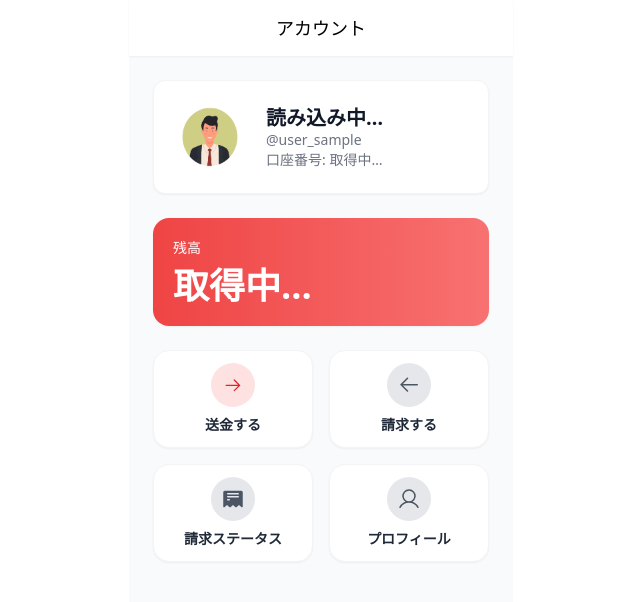
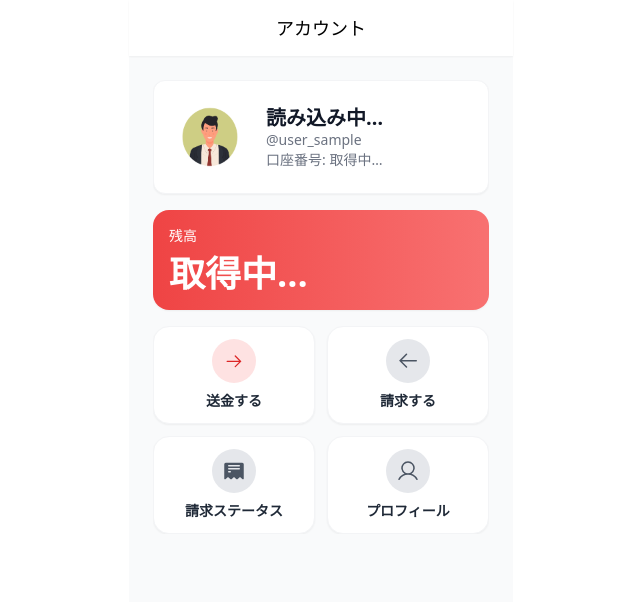
Before and after one commit to deraryo4559/GroupeF, a React (Vite) app in the folder front/: page / in a window 1280 px wide. Shown: the top 602 px of the page, without its empty margins (319-959 px from the left). Built offline with nearby package versions, Linux system fonts and the light colour scheme; no server answers.

Commit message:
TopUI変更

```diff
--- a/front/src/components/BalanceCard.jsx
+++ b/front/src/components/BalanceCard.jsx
@@ -20,7 +20,7 @@ const BalanceCard = ({
         : balance;
 
     return (
-        <section className={`${bgColor} p-5 rounded-2xl shadow-sm text-white`}>
+        <section className={`${bgColor} p-4 rounded-2xl shadow-sm text-white`}>
             <div className="flex justify-between items-center">
                 <h2 className="text-white text-sm font-medium">{label}</h2>
             </div>
--- a/front/src/pages/Top.jsx
+++ b/front/src/pages/Top.jsx
@@ -12,13 +12,15 @@ const Top = () => {
     const [userName, setUserName] = useState("読み込み中…");
     const [avatarPath, setAvatarPath] = useState("/images/human1.png");
     const [accountNumber, setAccountNumber] = useState("取得中…");
-  const [balance, setBalance] = useState("取得中…");
+    const [balance, setBalance] = useState("取得中…"); // 数値型で初期化
     const [userId, setUserId] = useState("");
+    const [isLoading, setIsLoading] = useState(true);
 
 
     // --- ユーザー情報取得 ---
     useEffect(() => {
         const TARGET_USER_ID = 52;
+        setIsLoading(true);
 
         // --- ユーザー情報取得 ---
         fetch('http://localhost:5000/api/users/')   // ← 末尾スラッシュありを推奨
@@ -61,21 +63,21 @@ const Top = () => {
                         setBalance(Number(acc1.balance));
                     }
                 }
+                setIsLoading(false); // データ取得完了
             })
             .catch(err => {
                 console.error("アカウント情報の取得に失敗:", err);
+                setIsLoading(false); // エラー時も読み込み完了扱い
             });
     }, []);
 
     return (
-    <div className="flex justify-center min-h-screen bg-white">
-      <div className="max-w-sm w-full flex flex-col">
+        <div className="fixed inset-0 overflow-hidden bg-white">
             {/* ヘッダー */}
             <Header title="アカウント" showBackButton={false} />
-
-        {/* メインコンテンツ - 背景グレーの範囲 */}
-        <main className="flex-grow bg-gray-50 p-6">
-          <div className="space-y-6">
+            <div className="flex justify-center h-[calc(100vh-56px)] overflow-hidden">
+                <div className="min-w-[300px] w-full max-w-sm p-6 flex flex-col bg-gray-50">
+                    <div className="space-y-4 overflow-hidden">
                         {/* ユーザー情報 */}
                         <section className="flex items-center gap-4 bg-white p-4 rounded-xl shadow-sm border border-gray-100">
                             <div className="bg-center bg-no-repeat aspect-square bg-cover rounded-full h-20 w-20 shrink-0"
@@ -90,12 +92,12 @@ const Top = () => {
 
                         {/* 残高表示 */}
                         <BalanceCard
-              balance={balance}
+                            balance={isLoading ? 0 : balance} // ローディング中は0を表示
                             label="残高"
                         />
 
                         {/* 操作メニュー */}
-            <section className="grid grid-cols-2 gap-4">
+                        <section className="grid grid-cols-2 gap-3">
                             <MenuIconButton
                                 label="送金する"
                                 icon={<SendIcon />}
@@ -129,7 +131,7 @@ const Top = () => {
                             />
                         </section>
                     </div>
-        </main>
+                </div>
             </div>
         </div>
     );
```
Lines whose indentation alone changed are shown as unchanged.
